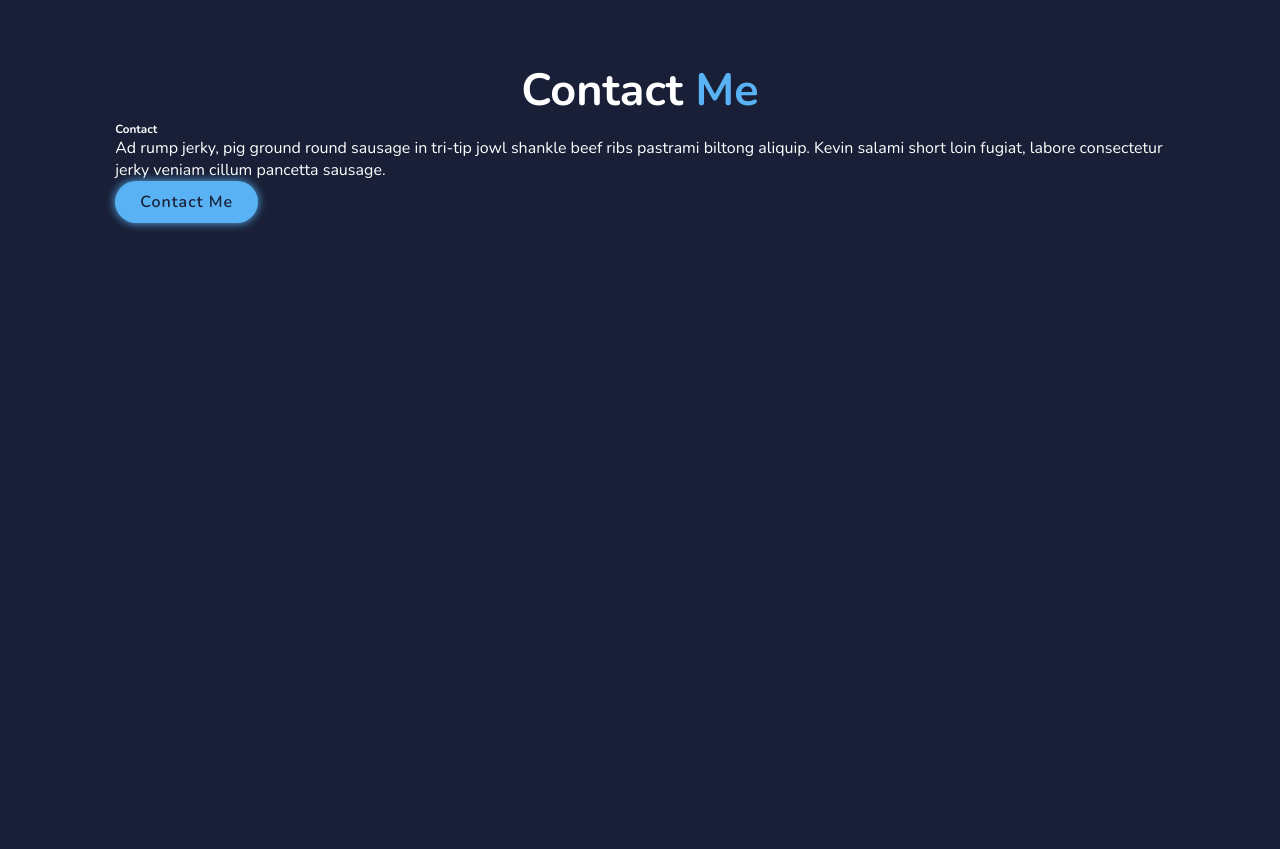
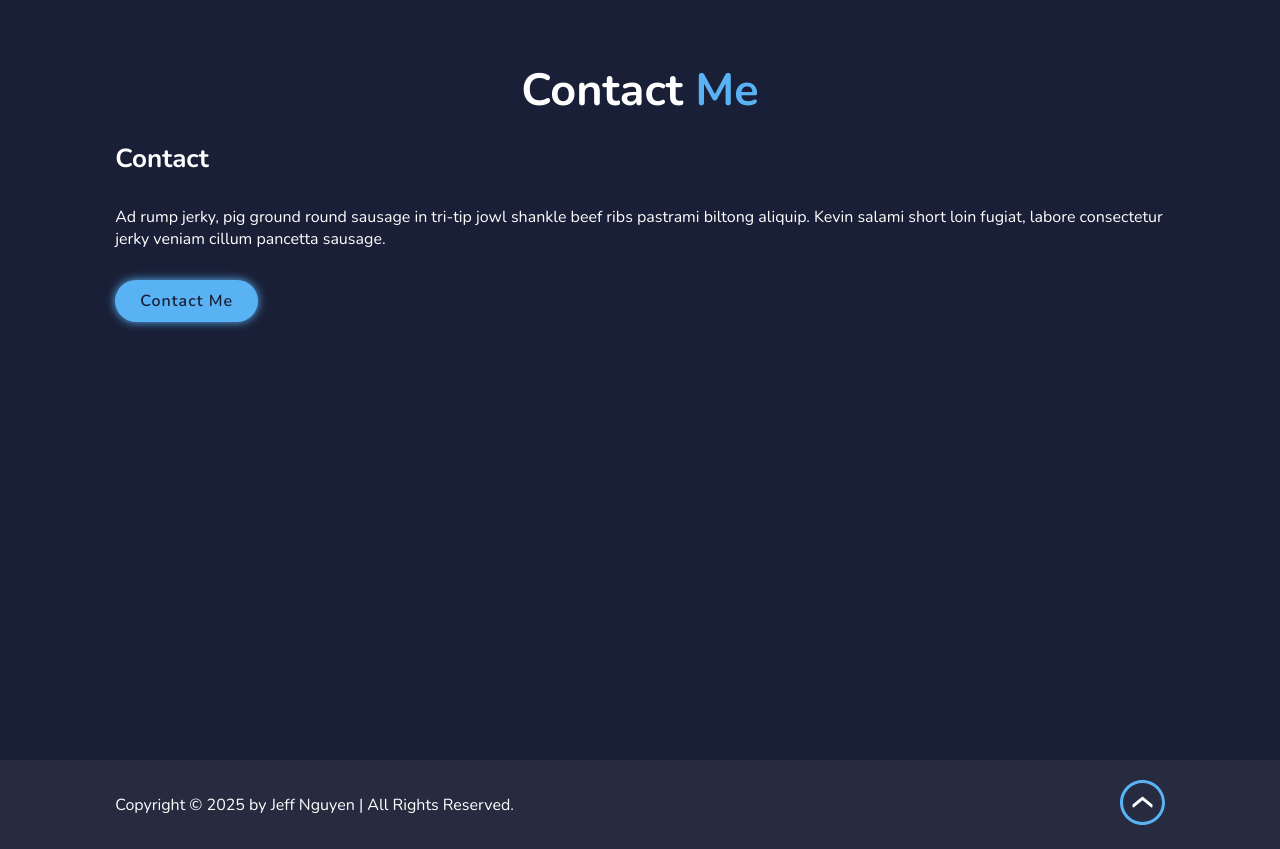
Before and after one commit to jeffnguyener/portfolio-web2, a plain HTML site: page index.html in a window 1280 px wide. Shown: the part 2440-3289 px from the top of the page. Before the commit the page ends 3200 px from the top, so only its background shows below. Drawn offline with nearby package versions, Linux system fonts and the light colour scheme.

Commit message:
Finished Contact section and added Footer

```diff
--- a/index.html
+++ b/index.html
@@ -166,9 +166,19 @@
           ribs pastrami biltong aliquip. Kevin salami short loin fugiat, labore
           consectetur jerky veniam cillum pancetta sausage.
         </p>
-        <a href="#" class="btn">Contact Me</a>
+        <a href="mailto:jeffnguyen.83@gmail.com" class="btn">Contact Me</a>
       </div>
     </section>
+
+    <!--FOOTER SECTION-->
+    <footer class="footer">
+      <div class="footer-text">
+        <p>Copyright &copy; 2025 by Jeff Nguyen | All Rights Reserved.</p>
+      </div>
+      <div class="footer-iconTop">
+        <a href="#home"><img src="./images/up_icon.png" alt="up" width="100%" /></a>
+      </div>
+    </footer>
 
     <script src="./main.js"></script>
   </body>
--- a/style.css
+++ b/style.css
@@ -295,3 +295,26 @@ span {
     justify-content: center;
     width: 2.5rem;
 }
+
+.contact-content h3 {
+    font-size: 2.6rem;
+    margin: 2rem 0 3rem;
+}
+
+.contact-content p {
+    font-size: 1.6rem;
+    margin: 2rem 0 3rem;
+}
+
+.footer {
+    display: flex;
+    justify-content: space-between;
+    align-items: center;
+    flex-wrap: wrap;
+    padding: 2rem 9%;
+    background: var(--snd-bg-color);
+}
+
+.footer-text {
+    font-size: 1.6rem;
+}
```
Also changed, not shown: images/up_icon.png (added).
